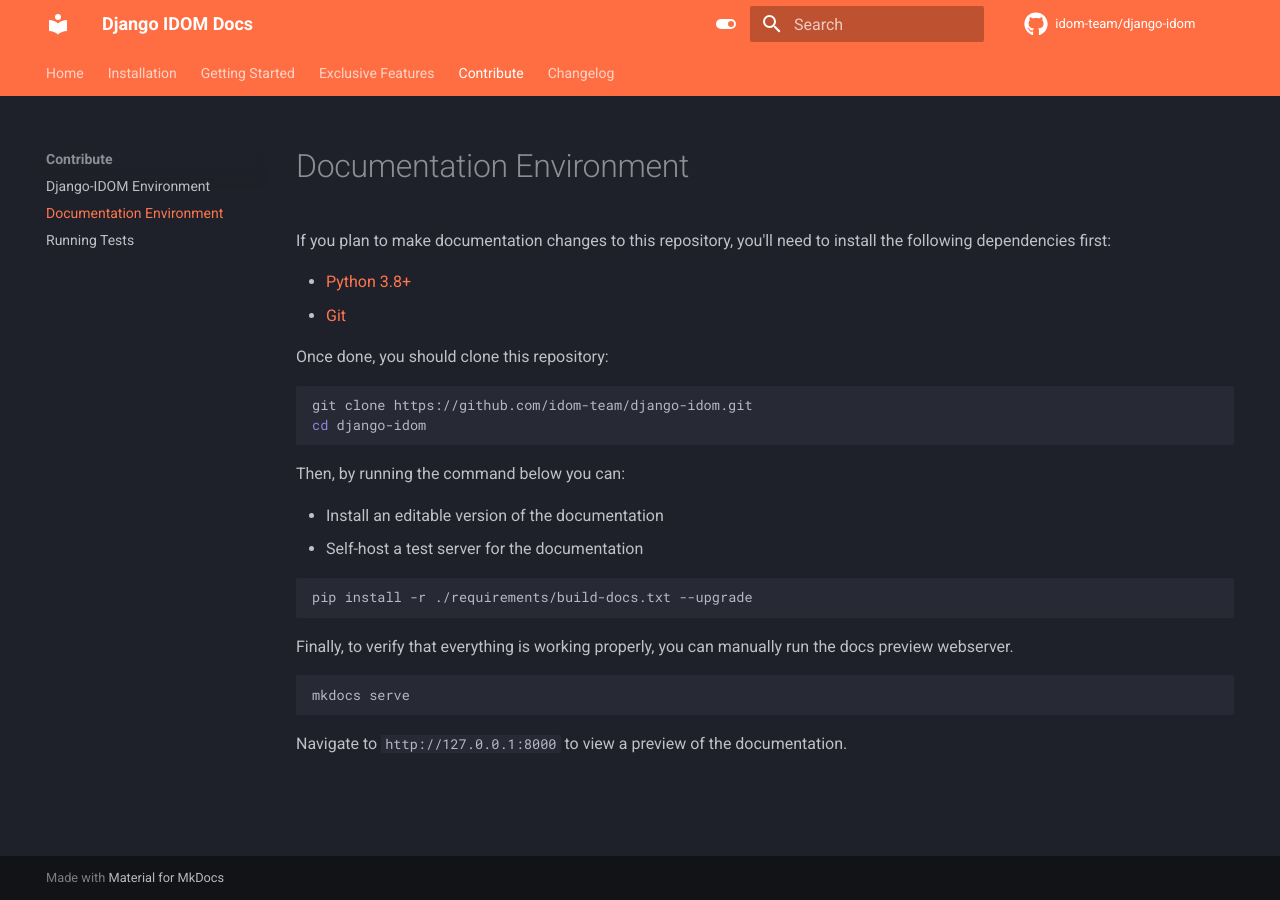
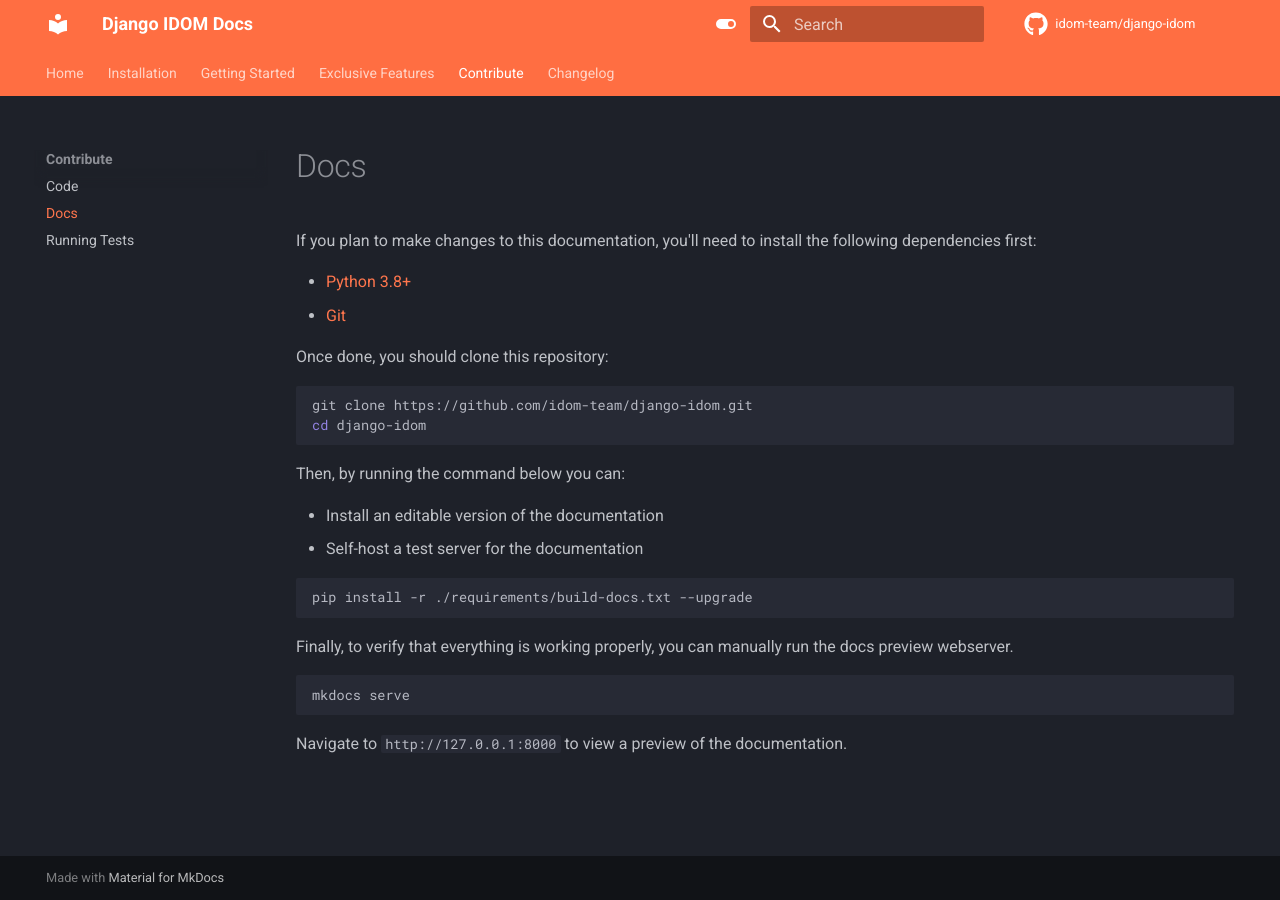
Before and after one commit to reactive-python/reactpy-django, an MkDocs documentation site: the page built from docs/contribute/docs.md, in a window 1280 px wide. Built offline with MkDocs 1.6.1 and Material for MkDocs 9.7.7, drawn with Linux system fonts in a browser that asks for light colours; comment, search, counter and statistics services are not loaded.

Commit message:
change contribute section names

```diff
--- a/docs/contribute/docs-env.md
+++ b/docs/contribute/docs.md
@@ -1,4 +1,4 @@
-If you plan to make documentation changes to this repository, you'll need to install the following dependencies first:
+If you plan to make changes to this documentation, you'll need to install the following dependencies first:
 
 -   [Python 3.8+](https://www.python.org/downloads/)
 -   [Git](https://git-scm.com/downloads)
--- a/mkdocs.yml
+++ b/mkdocs.yml
@@ -12,8 +12,8 @@ nav:
           - Hooks: features/hooks.md
           - Template Tag: features/templatetag.md
     - Contribute:
-          - Django-IDOM Environment: contribute/idom-env.md
-          - Documentation Environment: contribute/docs-env.md
+          - Code: contribute/django-idom.md
+          - Docs: contribute/docs.md
           - Running Tests: contribute/running-tests.md
     - Changelog: changelog/index.md
 
```
Also changed, not shown: docs/contribute/django-idom.md (renamed from docs/contribute/idom-env.md).
